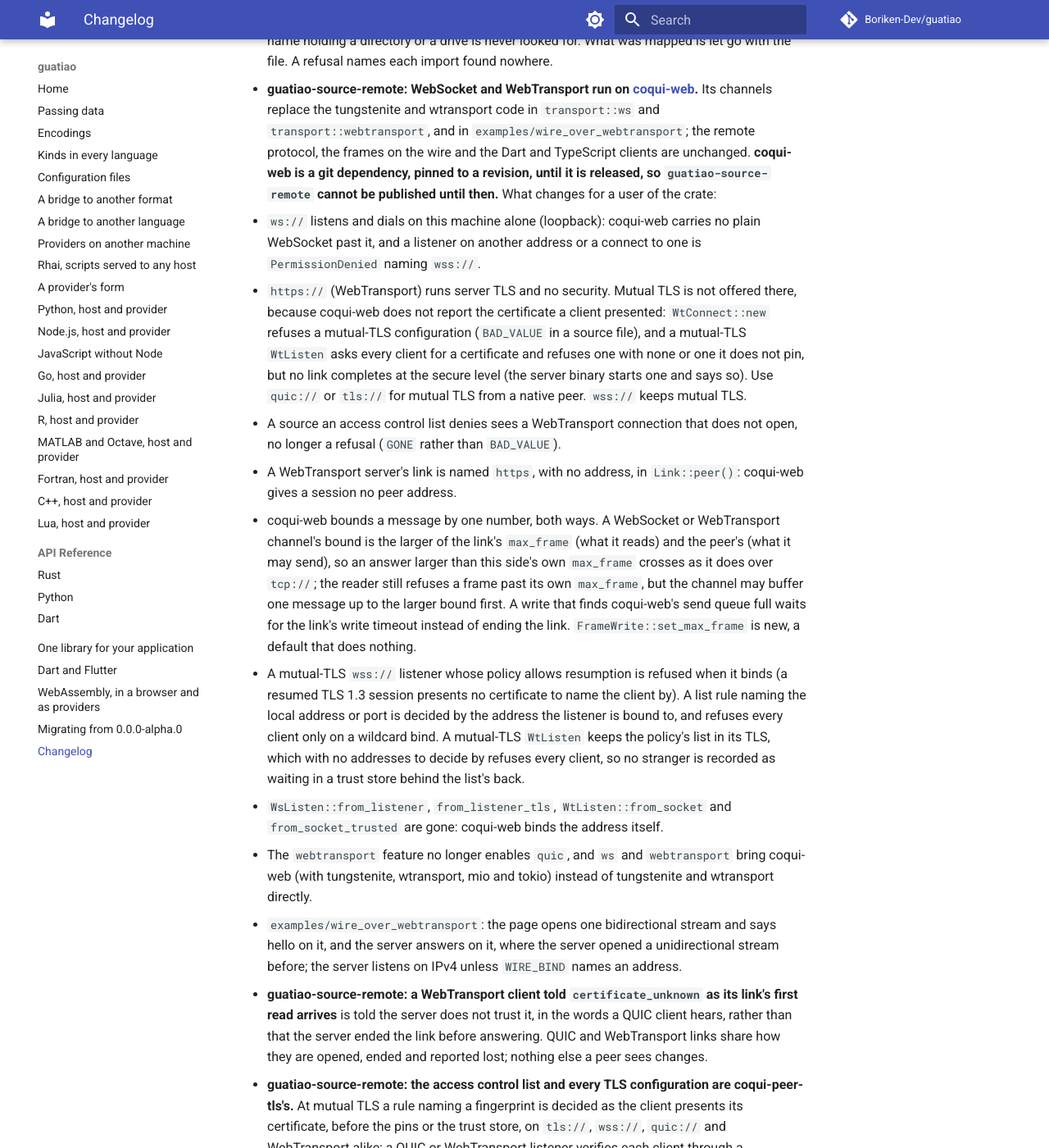
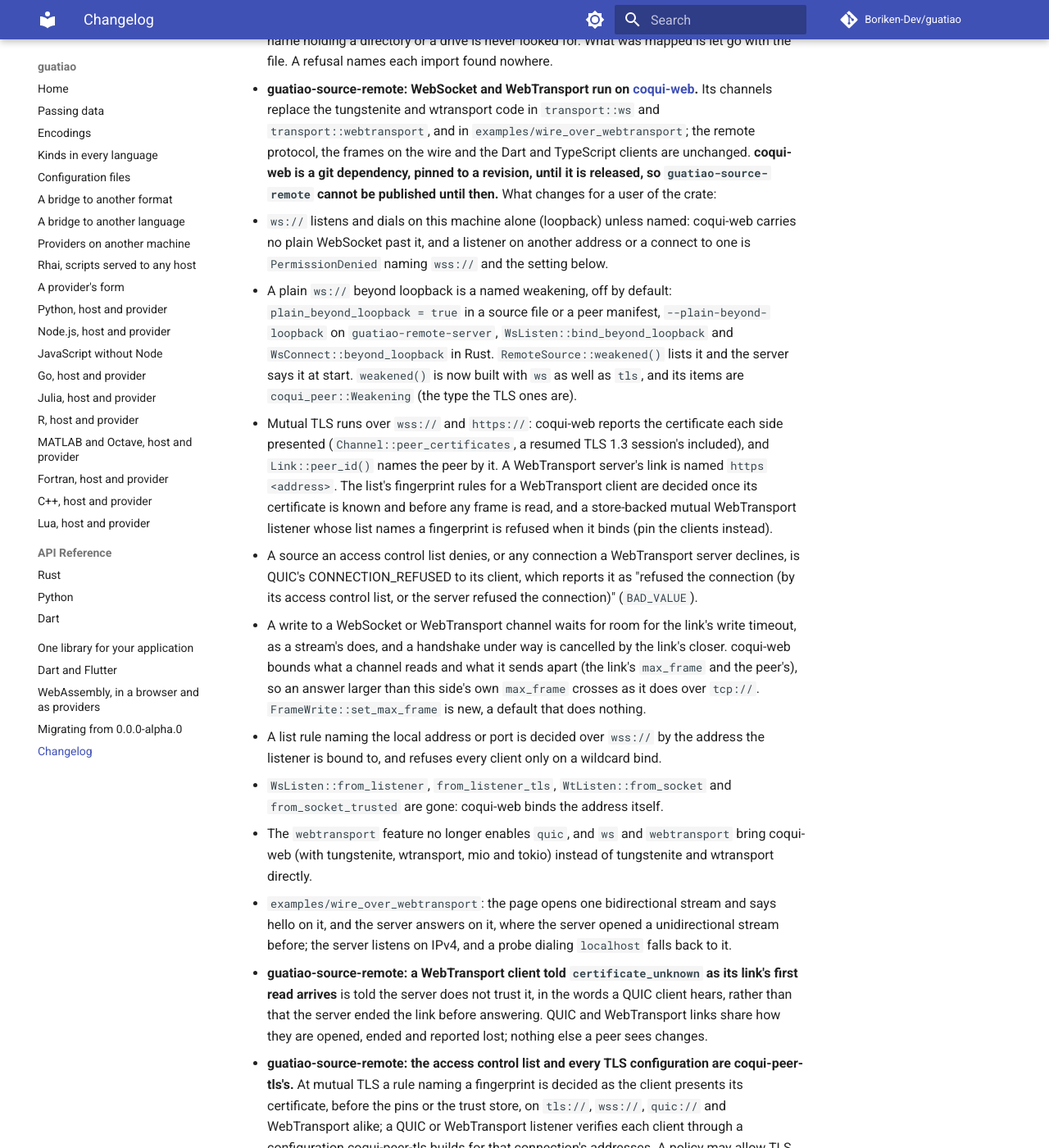
Before and after one commit to Boriken-Dev/guatiao, an MkDocs documentation site: the page built from docs/changelog.md, in a window 1280 px wide and 1400 px high, scrolled down 31917 px. Shown: the whole window at 82% size. Built offline with MkDocs 1.6.1 and Material for MkDocs 9.7.7, drawn with Linux system fonts in a browser that asks for light colours; comment, search, counter and statistics services are not loaded.

Commit message:
docs: mutual TLS over https:// returns; plain ws:// beyond loopback by name; the coqui-web pin

```diff
--- a/CHANGELOG.md
+++ b/CHANGELOG.md
@@ -1556,39 +1556,39 @@ write now.
   clients are unchanged. **coqui-web is a git dependency, pinned to a
   revision, until it is released, so `guatiao-source-remote` cannot be
   published until then.** What changes for a user of the crate:
-  - `ws://` listens and dials on this machine alone (loopback): coqui-web
-    carries no plain WebSocket past it, and a listener on another address
-    or a connect to one is `PermissionDenied` naming `wss://`.
-  - `https://` (WebTransport) runs server TLS and no security. Mutual TLS
-    is not offered there, because coqui-web does not report the
-    certificate a client presented: `WtConnect::new` refuses a mutual-TLS
-    configuration (`BAD_VALUE` in a source file), and a mutual-TLS
-    `WtListen` asks every client for a certificate and refuses one with
-    none or one it does not pin, but no link completes at the secure level
-    (the server binary starts one and says so). Use `quic://` or `tls://`
-    for mutual TLS from a native peer. `wss://` keeps mutual TLS.
-  - A source an access control list denies sees a WebTransport connection
-    that does not open, no longer a refusal (`GONE` rather than
-    `BAD_VALUE`).
-  - A WebTransport server's link is named `https`, with no address, in
-    `Link::peer()`: coqui-web gives a session no peer address.
-  - coqui-web bounds a message by one number, both ways. A WebSocket or
-    WebTransport channel's bound is the larger of the link's `max_frame`
-    (what it reads) and the peer's (what it may send), so an answer larger
-    than this side's own `max_frame` crosses as it does over `tcp://`; the
-    reader still refuses a frame past its own `max_frame`, but the channel
-    may buffer one message up to the larger bound first. A write that finds
-    coqui-web's send queue full waits for the link's write timeout instead
-    of ending the link. `FrameWrite::set_max_frame` is new, a default that
-    does nothing.
-  - A mutual-TLS `wss://` listener whose policy allows resumption is
-    refused when it binds (a resumed TLS 1.3 session presents no
-    certificate to name the client by). A list rule naming the local
-    address or port is decided by the address the listener is bound to, and
-    refuses every client only on a wildcard bind. A mutual-TLS
-    `WtListen` keeps the policy's list in its TLS, which with no addresses
-    to decide by refuses every client, so no stranger is recorded as
-    waiting in a trust store behind the list's back.
+  - `ws://` listens and dials on this machine alone (loopback) unless
+    named: coqui-web carries no plain WebSocket past it, and a listener on
+    another address or a connect to one is `PermissionDenied` naming
+    `wss://` and the setting below.
+  - A plain `ws://` beyond loopback is a named weakening, off by default:
+    `plain_beyond_loopback = true` in a source file or a peer manifest,
+    `--plain-beyond-loopback` on `guatiao-remote-server`,
+    `WsListen::bind_beyond_loopback` and `WsConnect::beyond_loopback` in
+    Rust. `RemoteSource::weakened()` lists it and the server says it at
+    start. `weakened()` is now built with `ws` as well as `tls`, and its
+    items are `coqui_peer::Weakening` (the type the TLS ones are).
+  - Mutual TLS runs over `wss://` and `https://`: coqui-web reports the
+    certificate each side presented (`Channel::peer_certificates`, a
+    resumed TLS 1.3 session's included), and `Link::peer_id()` names the
+    peer by it. A WebTransport server's link is named `https <address>`.
+    The list's fingerprint rules for a WebTransport client are decided once
+    its certificate is known and before any frame is read, and a
+    store-backed mutual WebTransport listener whose list names a
+    fingerprint is refused when it binds (pin the clients instead).
+  - A source an access control list denies, or any connection a
+    WebTransport server declines, is QUIC's CONNECTION_REFUSED to its
+    client, which reports it as "refused the connection (by its access
+    control list, or the server refused the connection)" (`BAD_VALUE`).
+  - A write to a WebSocket or WebTransport channel waits for room for the
+    link's write timeout, as a stream's does, and a handshake under way is
+    cancelled by the link's closer. coqui-web bounds what a channel reads
+    and what it sends apart (the link's `max_frame` and the peer's), so an
+    answer larger than this side's own `max_frame` crosses as it does over
+    `tcp://`. `FrameWrite::set_max_frame` is new, a default that does
+    nothing.
+  - A list rule naming the local address or port is decided over `wss://` by
+    the address the listener is bound to, and refuses every client only on
+    a wildcard bind.
   - `WsListen::from_listener`, `from_listener_tls`, `WtListen::from_socket`
     and `from_socket_trusted` are gone: coqui-web binds the address itself.
   - The `webtransport` feature no longer enables `quic`, and `ws` and
@@ -1597,7 +1597,7 @@ write now.
   - `examples/wire_over_webtransport`: the page opens one bidirectional
     stream and says hello on it, and the server answers on it, where the
     server opened a unidirectional stream before; the server listens on
-    IPv4 unless `WIRE_BIND` names an address.
+    IPv4, and a probe dialing `localhost` falls back to it.
 
 - **guatiao-source-remote: a WebTransport client told `certificate_unknown`
   as its link's first read arrives** is told the server does not trust it,
```
Also changed, not shown: crates/guatiao-source-remote/AGENTS.md (+77 -69 lines), crates/guatiao-source-remote/README.md (+3 -3 lines), docs/encodings.md (+1 -0 lines), docs/remote.md (+19 -14 lines).
